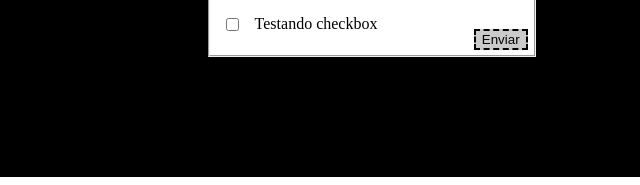
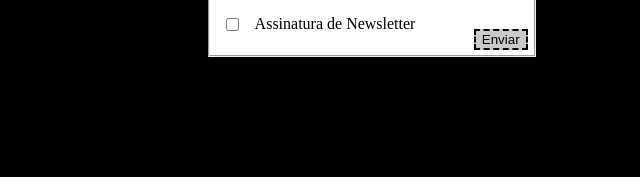
Before and after one commit to YanSilveira11/-09-O-SEU-SITE-NA-INTERNET, a plain HTML site: page contato.html in a window 1280 px wide. Shown: the part 645-830 px from the top of the page, 268-908 px from the left. Drawn offline with Linux system fonts and the light colour scheme.

Commit message:
Correção de contato.html
Corrigindo a parte do formulário

```diff
--- a/contato.html
+++ b/contato.html
@@ -30,7 +30,7 @@
             <label>Texto:</label><br><textarea class="texto" type="text" cols="35" rows="8"></textarea><br><br><br><br><br><br><br>
 
             <br><input id="teste1" type="checkbox">
-            <label for="teste1"> Testando checkbox</label>
+            <label for="teste1"> Assinatura de Newsletter</label>
 
             <input class="btn_submit" type="submit" value="Enviar">
         </fieldset>
```
